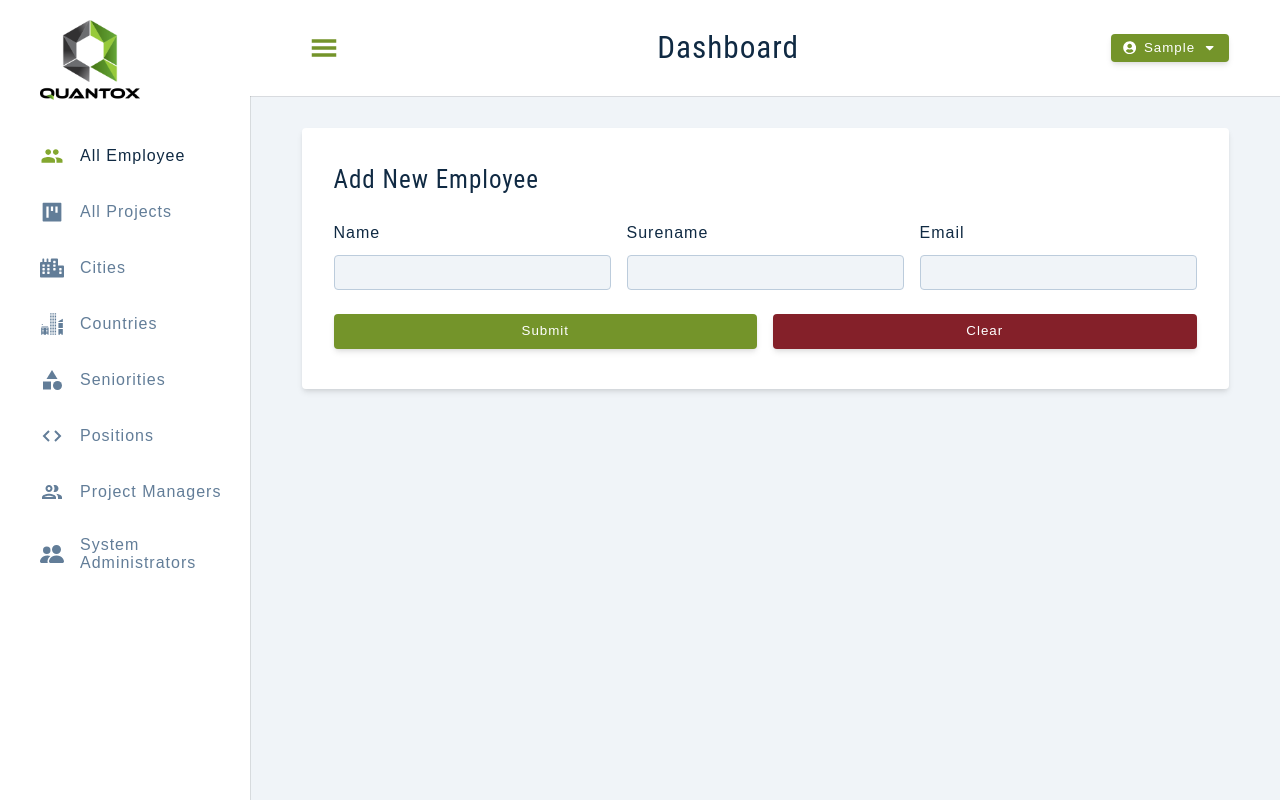
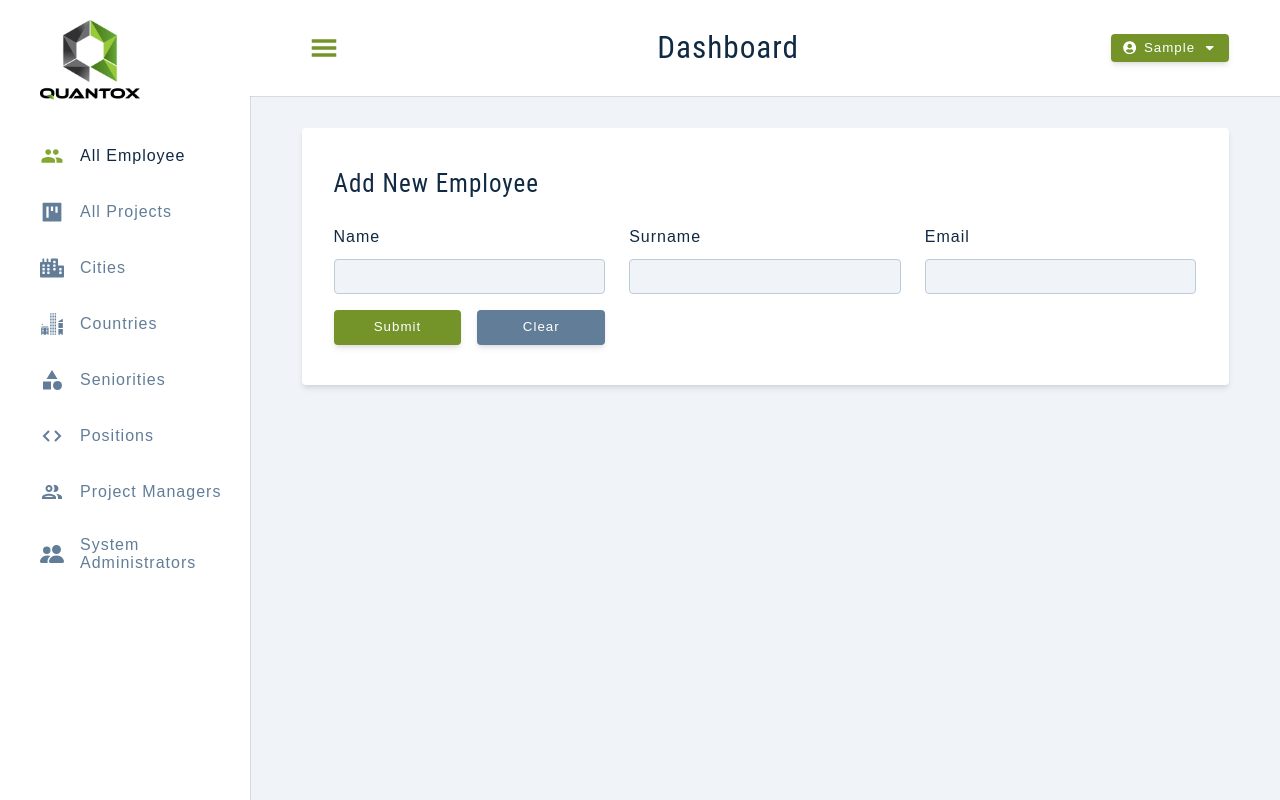
Before and after one commit to stefanmeza94/employee-info-ts, a React (Create React App) app: page / in a window 1280 px wide. Built offline with nearby package versions, Linux system fonts and the light colour scheme; sample sign-in values are in the browser's storage.

Commit message:
Add fix for add new employee section

```diff
--- a/src/assets/Wrappers/SearchContainer.ts
+++ b/src/assets/Wrappers/SearchContainer.ts
@@ -4,7 +4,7 @@ const Wrapper = styled.section`
   border-radius: var(--borderRadius);
   width: 100%;
   background: var(--white);
-  padding: 2.25rem 2rem 2.5rem;
+  padding: 2.5rem 2rem 2.5rem;
   box-shadow: var(--shadow-2);
   h3 {
     margin-top: 0;
@@ -34,13 +34,13 @@ const Wrapper = styled.section`
     grid-template-columns: 1fr 1fr;
     column-gap: 1rem;
     align-self: flex-end;
-    margin-top: 1.5rem;
+    margin-top: 0.5rem;
     button {
       height: 35px;
     }
   }
   .clear-btn {
-    background: var(--red-dark);
+    background: var(--grey-500);
   }
   .clear-btn:hover {
     background: var(--black);
@@ -49,10 +49,11 @@ const Wrapper = styled.section`
     .form-center {
       grid-template-columns: 1fr 1fr;
       align-items: center;
-      column-gap: 1rem;
+      column-gap: 1.5rem;
+      row-gap: 1rem;
     }
     .btn-container {
-      margin-top: 1.5rem;
+      margin-top: 0;
     }
   }
   @media (min-width: 1120px) {
--- a/src/components/AddContainer.tsx
+++ b/src/components/AddContainer.tsx
@@ -20,17 +20,16 @@ const AddContainer = () => {
         <h4>add new employee</h4>
         <div className='form-center'>
           <FormRow type='text' name='name' value={nameInput} onChange={onChange} />
-          <FormRow
-            type='text'
-            name='surename'
-            value={surenameInput}
-            onChange={onChange}
-          />
+          <FormRow type='text' name='surname' value={surenameInput} onChange={onChange} />
           <FormRow type='email' name='email' value={emailInput} onChange={onChange} />
-        </div>
-        <div className='btn-container'>
-          <button className='btn'>submit</button>
-          <button className='btn clear-btn'>clear</button>
+          <div className='btn-container'>
+            <button className='btn btn-block submit-btn' type='submit'>
+              submit
+            </button>
+            <button className='btn btn-block clear-btn' type='submit'>
+              clear
+            </button>
+          </div>
         </div>
       </form>
     </Wrapper>
```
